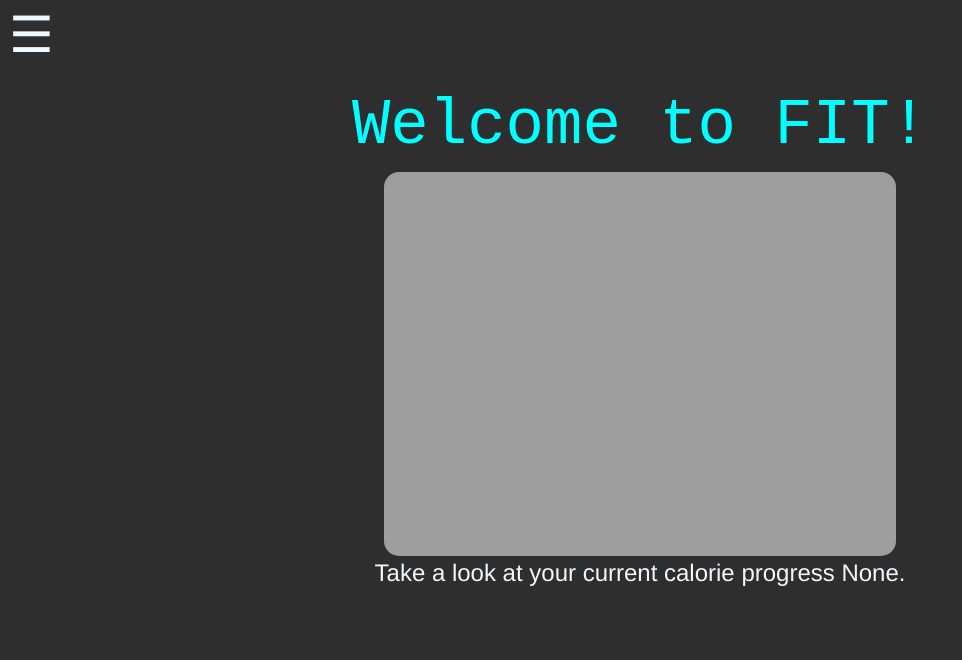
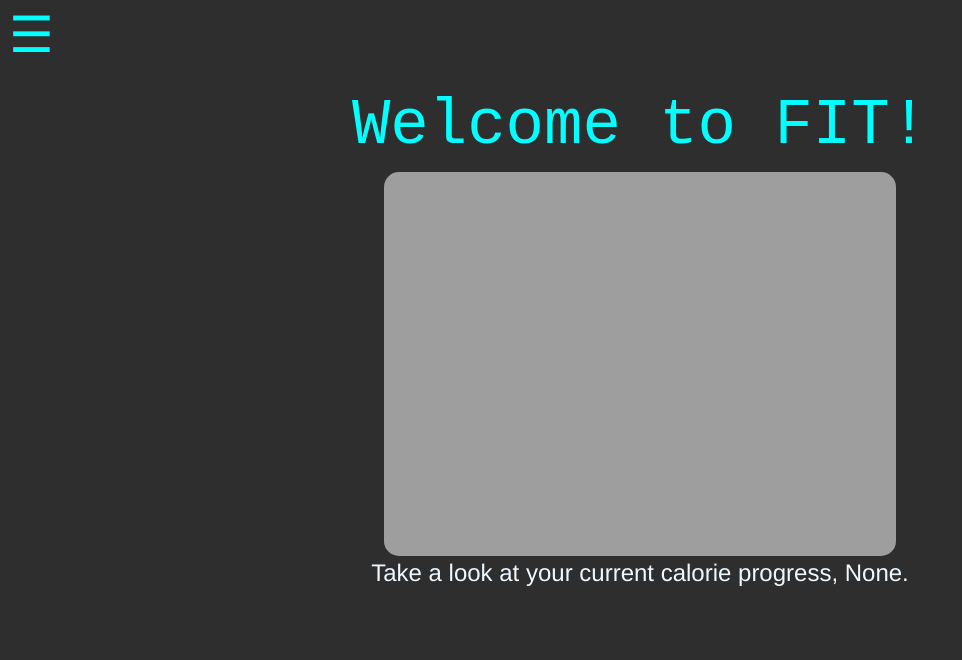
Before and after one commit to FMass-3355/CSC400, a Flask app: page /homepage in a window 1280 px wide. Shown: the top 660 px of the page, without its empty margins (0-962 px from the left). Run offline with Flask 3, Linux system fonts and the light colour scheme; the visitor is signed in with stand-in values (Sample User, id 1); data that the repository does not hold is empty; some libraries are stand-ins or nearby versions.

Commit message:
added minor details

```diff
--- a/app/templates/homepage.html
+++ b/app/templates/homepage.html
@@ -32,12 +32,12 @@
         </div>
     </div>
 
-    <span style="font-size:50px;cursor:pointer;width: fit-content; color: aliceblue; padding-left: 9px;" onclick="openNav()">&#9776; </span>
+    <span class="openNav" onclick="openNav()">&#9776; </span>
 
         <h1 style="text-align: center; color: aqua" class="titletext"> Welcome to FIT!</h1>
         <iframe src="/graph" onload='javascript:(function(o){o.style.height=o.contentWindow.document.body.scrollHeight+"px";}(this));' \
         style="width:40%;border:none;margin:auto;"></iframe>
-        <p class="content" style="color:aliceblue; text-align: center;">Take a look at your current calorie progress {{user}}.</p><br><br><br><br>
+        <p class="content" style="color:aliceblue; text-align: center;">Take a look at your current calorie progress, {{user}}.</p><br><br><br><br>
         <div class="whiteback1">
             <div class="col-md-offset-2 col-md-8">
                 <div class="row" style="padding-top: 1%; padding-bottom: 1%;">
```
Also changed, not shown: app/static/graphs/1-graph.png (added), app/static/graphs/2-graph.png.
